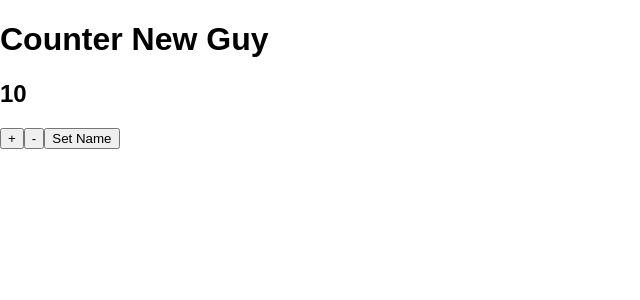
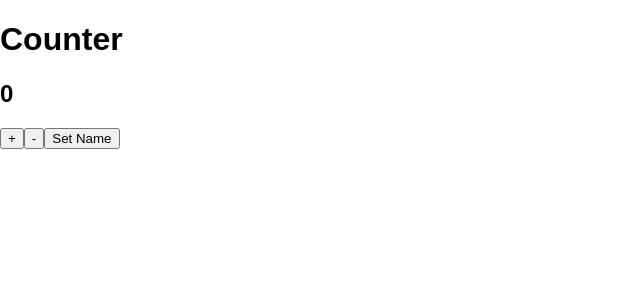
Before and after one commit to rizafahmi/redux-counter-from-scratch, a React (Create React App) app: page / in a window 1280 px wide. Shown: the top 300 px of the page, without its empty margins (0-640 px from the left). Built offline with nearby package versions, Linux system fonts and the light colour scheme.

Commit message:
Save and load to localStorage

```diff
--- a/src/index.js
+++ b/src/index.js
@@ -6,17 +6,19 @@ import { Provider } from 'react-redux'
 import App from './App'
 import './index.css'
 import { counterReducer, nameReducer } from './reducers'
+import { loadState, saveState } from './localStorage'
 
 const allReducers = combineReducers({
   name: nameReducer,
   counter: counterReducer
 })
 
-const initialState = {
-  counter: 10,
-  name: 'New Guy'
-}
+const initialState = loadState()
 const store = createStore(allReducers, initialState)
+
+store.subscribe(() => {
+  saveState(store.getState())
+})
 
 render(
   <Provider store={store}><App /></Provider>,
--- /dev/null
+++ b/src/localStorage.js
@@ -0,0 +1,19 @@
+/* global localStorage */
+export const loadState = () => {
+  try {
+    const data = localStorage.getItem('state')
+    if (data === null) { return undefined }
+    return JSON.parse(data)
+  } catch (err) {
+    return undefined
+  }
+}
+
+export const saveState = (state) => {
+  try {
+    const data = JSON.stringify(state)
+    localStorage.setItem('state', data)
+  } catch (err) {
+    // ignore
+  }
+}
```
